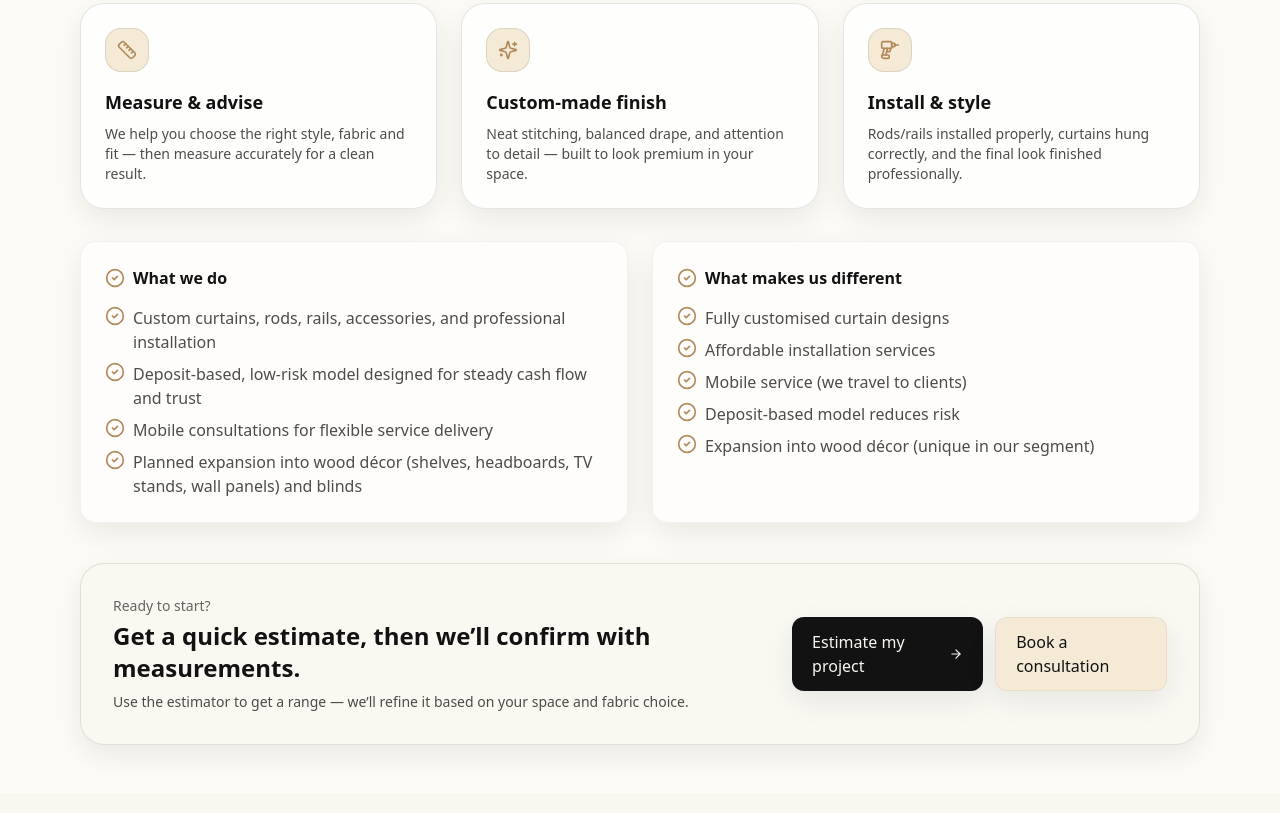
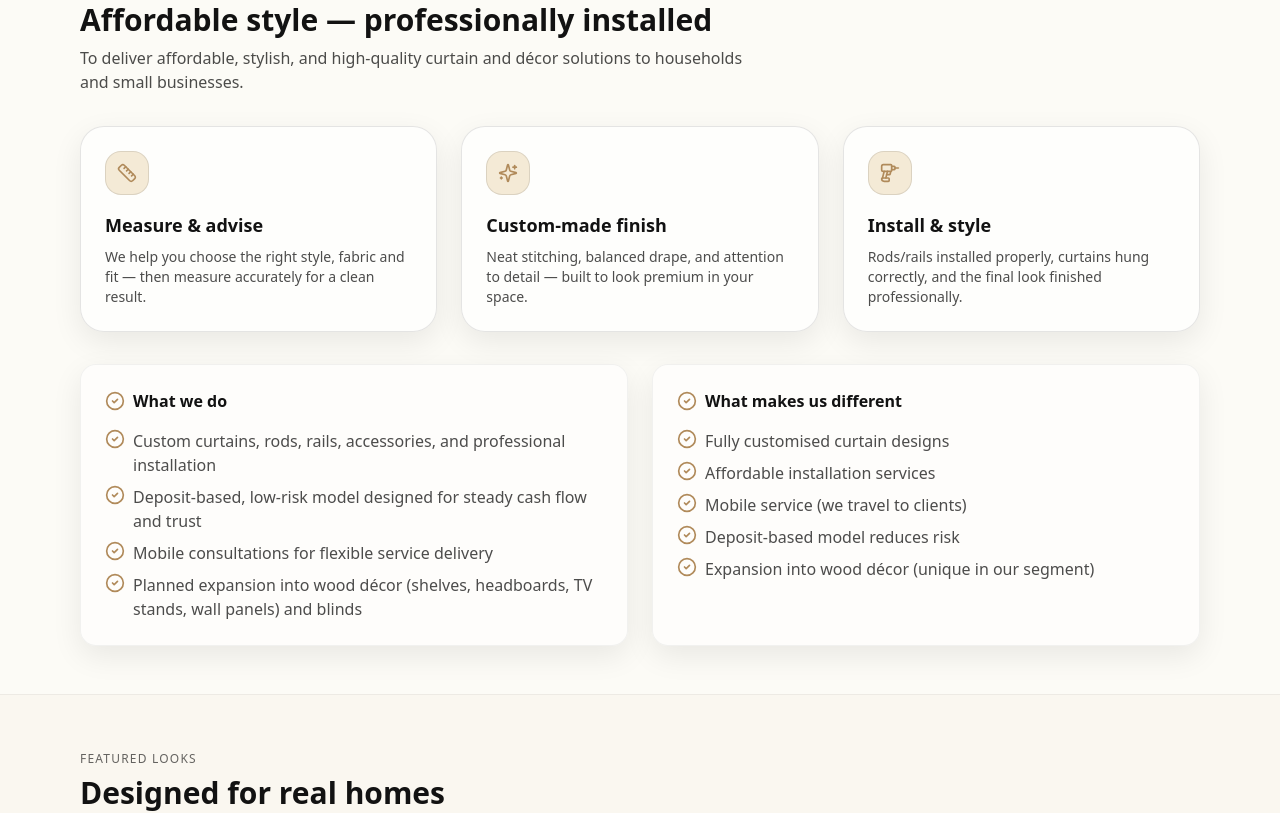
Before and after one commit to chamanoS/Curtain-Studio, a React (Vite) app in the folder curtain studio/: page / in a window 1280 px wide. Shown: the part 840-1653 px from the top of the page. Built offline with nearby package versions, Linux system fonts and the light colour scheme.

Commit message:
refactoring the home page

```diff
--- a/curtain studio/src/App.tsx
+++ b/curtain studio/src/App.tsx
@@ -1,6 +1,6 @@
 import { Route, Routes } from "react-router-dom";
 import SiteLayout from "./components/SiteLayout";
-import Home from "./pages/Home2";
+import Home from "./pages/Home";
 import Products from "./pages/Products";
 import About from "./pages/About";
 import Contact from "./pages/Contact";
--- a/curtain studio/src/pages/Home.tsx
+++ b/curtain studio/src/pages/Home.tsx
@@ -1,9 +1,10 @@
 import { motion } from "framer-motion";
 import { Link } from "react-router-dom";
-import { brand } from "../data/content";
-import { SectionTitle } from "../components/ui";
+import { brand, sections, milestones } from "../data/content";
+import { Card, CardBody, SectionTitle } from "../components/ui";
 import {
   ArrowRight,
+  CheckCircle2,
   Clock3,
   Drill,
   Home as HomeIcon,
@@ -131,32 +132,73 @@ export default function Home() {
         </div>
       </section>
 
-      {/* WHY US */}
+      {/* Why us */}
      <section className="border-t border-black/5 bg-white/40">
-        <div className="container py-14">
+             <div className="container py-12">
                <SectionTitle
                  eyebrow="Why Curtain Studio"
-            title="Beautiful curtains. Clean installation."
-            subtitle="A practical, stylish service designed around convenience, quality, and a polished final look."
+                 title="Affordable style — professionally installed"
+                 subtitle={sections.executiveSummary.mission}
                />
 
+               {/* Top value cards */}
                <div className="mt-8 grid gap-6 lg:grid-cols-3">
                  <ValueCard
                    icon={<Ruler className="h-5 w-5 text-brass" />}
-              title="Measured properly"
-              text="We come to your home, take accurate measurements, and guide you on the best drop, width, and finish."
+                   title="Measure & advise"
+                   text="We help you choose the right style, fabric and fit — then measure accurately for a clean result."
                  />
                  <ValueCard
                    icon={<Sparkles className="h-5 w-5 text-brass" />}
-              title="Made to fit"
-              text="Your curtains are tailored to suit your windows, your room style, and the look you want."
+                   title="Custom-made finish"
+                   text="Neat stitching, balanced drape, and attention to detail — built to look premium in your space."
                  />
                  <ValueCard
                    icon={<Drill className="h-5 w-5 text-brass" />}
-              title="Installed cleanly"
-              text="From rods and rails to the final hang, everything is installed neatly for a complete finish."
+                   title="Install & style"
+                   text="Rods/rails installed properly, curtains hung correctly, and the final look finished professionally."
                  />
                </div>
+
+               {/* The “promise” card that keeps your real business plan content */}
+               <div className="mt-8 grid gap-6 md:grid-cols-2">
+                 <Card>
+                   <CardBody>
+                     <div className="flex items-center gap-2 font-semibold">
+                       <CheckCircle2 className="h-5 w-5 text-brass" />
+                       What we do
+                     </div>
+
+                     <ul className="mt-4 space-y-2 text-black/70">
+                       {sections.executiveSummary.highlights.map((h) => (
+                         <li key={h} className="flex gap-2">
+                           <CheckCircle2 className="h-5 w-5 text-brass shrink-0" />
+                           <span>{h}</span>
+                         </li>
+                       ))}
+                     </ul>
+                   </CardBody>
+                 </Card>
+
+                 <Card>
+                   <CardBody>
+                     <div className="flex items-center gap-2 font-semibold">
+                       <CheckCircle2 className="h-5 w-5 text-brass" />
+                       What makes us different
+                     </div>
+
+                     <ul className="mt-4 space-y-2 text-black/70">
+                       {sections.whatMakesDifferent.map((h) => (
+                         <li key={h} className="flex gap-2">
+                           <CheckCircle2 className="h-5 w-5 text-brass shrink-0" />
+                           <span>{h}</span>
+                         </li>
+                       ))}
+                     </ul>
+                   </CardBody>
+                 </Card>
+               </div>
+
              </div>
      </section>
 
```
Lines whose indentation alone changed are shown as unchanged.
